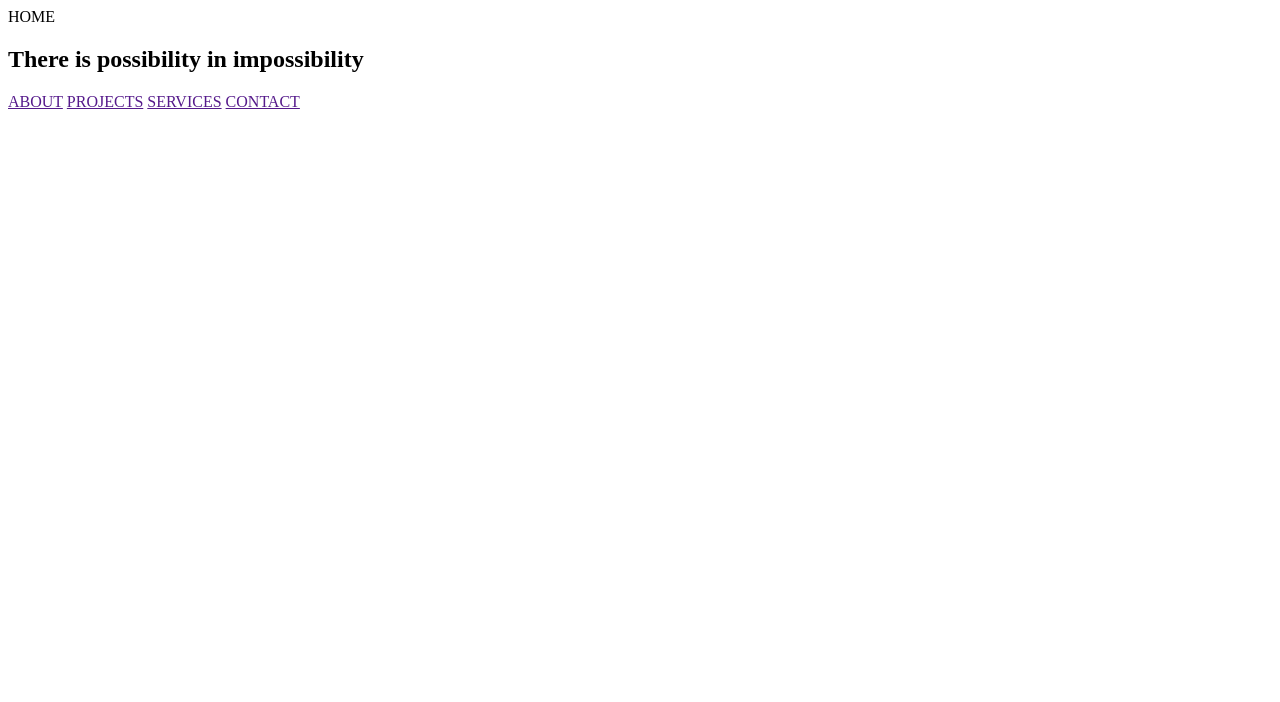
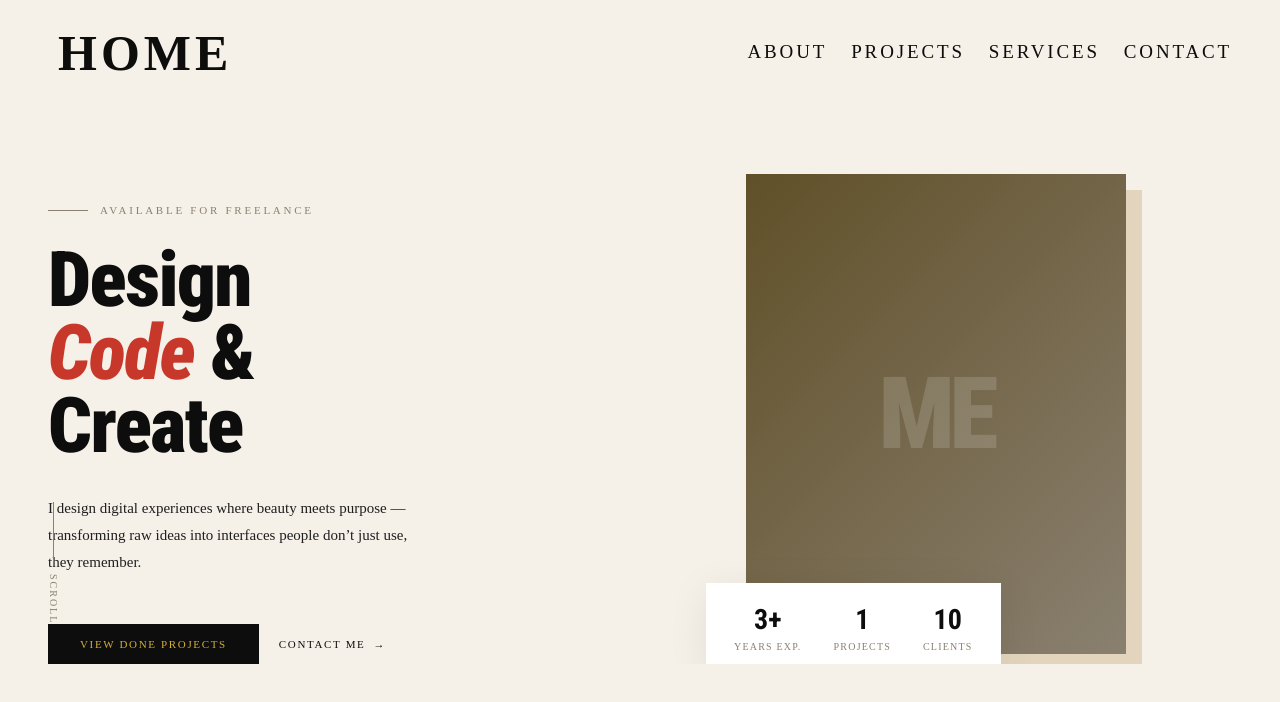
Before and after one commit to halameenadekunle427-lab/test, a plain HTML site: page index.html in a window 1280 px wide. Drawn offline with Linux system fonts and the light colour scheme.

Commit message:
home page done

```diff
--- a/index.html
+++ b/index.html
@@ -3,17 +3,65 @@
 <head>
     <meta charset="UTF-8">
     <meta name="viewport" content="width=device-width, initial-scale=1.0">
+    <link rel="stylesheet" href="style.css">
+    <link rel="preconnect" href="https://fonts.googleapis.com">
+    <link rel="preconnect" href="https://fonts.gstatic.com" crossorigin>
+    <link href="https://fonts.googleapis.com/css2?family=Roboto+Condensed:ital,wght@0,100..900;1,100..900&display=swap" rel="stylesheet">
     <title>PORTFOLIO</title>
 </head>
 <body>
-    <header>HOME</header>
-    <h2>There is possibility in impossibility</h2>
-    <div class="navbar">
-        <a href="">ABOUT</a>
-        <a href="">PROJECTS</a>
-        <a href="">SERVICES</a>
-        <a href="">CONTACT</a>
-    </div>
-    <link rel="stylesheet" href="style.css">
+    <header>
+    <logo>HOME</logo>
+        <div class="navbar">
+            <a href="about.html">ABOUT</a>
+            <a href="projects.html">PROJECTS</a>
+            <a href="service.html">SERVICES</a>
+            <a href="contact.html">CONTACT</a>
+        </div>
+    </header>
+    <h2 class="motto">There is possibility in impossibility</h2>
+    <section class="hero">
+        <div class="hero-left">
+            <p class="word">Available for Freelance</p>
+            <h1 class="hero-name">
+                Design<br>
+                <em>Code</em> &amp;<br>
+                 Create
+            </h1>
+             <p class="hero-desc">
+              I design digital experiences where beauty meets purpose — transforming raw ideas into interfaces people don’t just use, they remember.
+            </p>
+            <div class="hero-cta">
+                <a href="projects.html" class="btn-primary">View done projects</a>
+                <a href="contact.html" class="btn-outline">contact me</a>
+            </div>
+        </div>
+        <div class="hero-right">
+            <div class="hero-img-frame">
+                <div class="hero-img-bg"></div>
+                <div class="hero-img-box">
+                    <span class="hero-img-placeholder">ME</span>
+                </div>
+                <div class="hero-stats">
+                    <div class="stat-item">
+                        <span class="stat-num">3+</span>
+                        <span class="stat-label">Years Exp.</span>
+                    </div>
+                    <div class="stat-item">
+                        <span class="stat-num">1</span>
+                        <span class="stat-label">Projects</span>
+                    </div>
+                    <div class="stat-item">
+                        <span class="stat-num">10</span>
+                        <span class="stat-label">Clients</span>
+                    </div>
+                </div>
+            </div>
+        </div>
+        <div class="hero-scroll">
+            <div class="scroll-line"></div>
+            Scroll
+        </div>
+    </section>
 </body>
 </html>
--- a/style.css
+++ b/style.css
@@ -0,0 +1,335 @@
+ :root {
+         --ink: #0d0d0d;
+         --paper: #f5f0e8;
+         --accent: #c8382a;
+         --muted: #8a8070;
+         --gold: #b89a5a;
+         --realgold: #D4AF37;
+         --charcoal: #1F1F1F;
+         --white: #FFFFFF;
+         --deepblack: #0B0B0B;
+         --blue: #3B82F6;
+         --royal: #2563EB;
+ }
+
+*{
+    margin: 0;
+    padding: 0;
+}
+
+body {
+            background: var(--paper);
+            color: var(--ink);
+            overflow-x: hidden;
+}
+
+body::before {
+            content: '';
+            position: fixed;
+            inset: 0;
+}
+
+
+html{
+    scroll-behavior: smooth;
+}
+
+header{
+     position: fixed;
+     top: 0; left: 0; right: 0;
+     z-index: 100;
+     padding: 24px 48px;
+     display: flex;
+     justify-content: space-between;
+     align-items: center;
+     mix-blend-mode: multiply;
+}
+
+logo{
+    color: var(--ink);
+    text-align: left;
+    font-size: 50px;
+    padding-left: 10px;
+    letter-spacing: 0.08em;
+    font-weight: 900;
+    text-transform: uppercase;
+
+}
+
+.navbar{
+    font-size: 22px;
+    display: flex;
+    gap: 24px;
+
+}
+
+.navbar a{
+     font-size: 19px;
+     font-weight: 500;
+     letter-spacing: 0.15em;
+     text-transform: uppercase;
+     color: var(--ink);
+     text-decoration: none;
+     position: relative;
+     padding-bottom: 2px;
+     display: inline-block;
+}
+
+.navbar a::after {
+    content: ''; /* Required for pseudo-elements */
+    position: absolute;
+    width: 0; /* Initial width is zero */
+    height: 2px; /* Line thickness */
+    display: block;
+    margin: 0 auto;
+    left: 0;
+    right: 0;
+    bottom: 0; /* Position the line at the bottom */
+    background: var(--accent); /* Line color */
+    transition: width 0.3s ease-in-out; /* Smooth transition for the width property */
+}
+
+.navbar a:hover::after {
+     width: 100%;
+    }
+
+h2{
+    font-family: 'Roboto condensed', sans-serif;
+    font-size: 20px;
+    text-align: center;
+
+}
+.motto{
+    font-family: 'Roboto condensed', sans-serif;
+    font-size: 20px;
+    text-align: center;
+    width: 0;
+    overflow: hidden;
+    white-space: nowrap;
+    animation: typing 4s steps(20)forwards,
+    fadeOut 0.8s ease 4s forwards; /* starts fading at 4s when typing ends */
+    margin-top: 140px;  /* pushes below fixed header */
+    margin-left: auto;  /* add this */
+    margin-right: auto; /* add this */
+
+
+}
+
+/* animation fadein*/
+@keyframes typing{
+    from{width: 0}
+    to{width: 300px}
+}
+
+/* animation fadeout */
+@keyframes fadeOut {
+    from { opacity: 1; }
+    to { opacity: 0; }
+}
+
+.hero {
+            min-height: 50vh;
+            display: grid;
+            grid-template-columns: 1fr 1fr;
+            padding: 0 48px;
+            position: relative;
+            overflow: hidden;
+}
+ .hero-left {
+            display: flex;
+            flex-direction: column;
+            justify-content: center;
+            padding-right: 40px;
+            animation: fadeUp 1s ease both;
+            margin-top: 40px;
+        }
+
+        .word {
+            font-size: 11px;
+            font-weight: 500;
+            letter-spacing: 0.25em;
+            text-transform: uppercase;
+            color: var(--muted);
+            margin-bottom: 28px;
+            display: flex;
+            align-items: center;
+            gap: 12px;
+        }
+
+        .word::before {
+            content: '';
+            display: block;
+            width: 40px; height: 1px;
+            background: var(--muted);
+        }
+
+        .hero-name {
+            font-family: 'Roboto condensed', serif;
+            font-size: clamp(52px, 6vw, 88px);
+            font-weight: 900;
+            line-height: 0.95;
+            margin-bottom: 32px;
+            letter-spacing: -0.02em;
+        }
+
+        .hero-name em {
+            font-style: italic;
+            color: var(--accent);
+        }
+
+        .hero-desc {
+            font-size: 15px;
+            font-weight: 300;
+            line-height: 1.8;
+            color: var(--charcoal);
+            max-width: 380px;
+            margin-bottom: 48px;
+        }
+
+        .hero-cta {
+            display: flex;
+            gap: 20px;
+            align-items: center;
+        }
+
+        .btn-primary {
+            padding: 14px 32px;
+            background: var(--ink);
+            color: var(--realgold);
+            font-size: 11px;
+            font-weight: 500;
+            letter-spacing: 0.15em;
+            text-transform: uppercase;
+            text-decoration: none;
+            transition: background 0.25s, color 0.25s;
+        }
+
+        .btn-primary:hover {
+            background: var(--accent);
+        }
+
+        .btn-outline {
+            font-size: 11px;
+            font-weight: 500;
+            letter-spacing: 0.15em;
+            text-transform: uppercase;
+            color: var(--ink);
+            text-decoration: none;
+            display: flex;
+            align-items: center;
+            gap: 8px;
+        }
+
+        .btn-outline::after {
+            content: '→';
+            transition: transform 0.25s;
+        }
+
+        .btn-outline:hover::after { transform: translateX(5px); }
+
+        /*THE BOX*/
+
+
+        .hero-right {
+            display: flex;
+            align-items: center;
+            justify-content: center;
+            position: relative;
+            animation: fadeUp 1s 0.2s ease both;
+        }
+
+        .hero-img-frame {
+            width: 380px;
+            height: 480px;
+            position: relative;
+        }
+
+        .hero-img-bg {
+            position: absolute;
+            inset: 16px -16px -16px 16px;
+            background: var(--gold);
+            opacity: 0.3;
+        }
+
+        .hero-img-box {
+            position: relative;
+            width: 100%;
+            height: 100%;
+            background: linear-gradient(135deg, #605028 0%, #8a8070 100%);
+            display: flex;
+            align-items: center;
+            justify-content: center;
+            overflow: hidden;
+        }
+
+        .hero-img-placeholder {
+            font-family: 'Roboto condensed', serif;
+            font-size: 100px;
+            font-weight: 900;
+            color: rgba(255,255,255,0.15);
+            letter-spacing: -0.05em;
+            user-select: none;
+        }
+
+        .hero-stats {
+            position: absolute;
+            bottom: -20px;
+            left: -40px;
+            background: rgb(255, 255, 255);
+            padding: 20px 28px;
+            box-shadow: 0 8px 40px rgba(0,0,0,0.08);
+            display: flex;
+            gap: 32px;
+        }
+
+        .stat-item { text-align: center; }
+
+        .stat-num {
+            font-family: 'Roboto condensed', serif;
+            font-size: 28px;
+            font-weight: 700;
+            color: var(--ink);
+            display: block;
+        }
+
+        .stat-label {
+            font-size: 10px;
+            font-weight: 500;
+            letter-spacing: 0.12em;
+            text-transform: uppercase;
+            color: var(--muted);
+        }
+
+        .hero-scroll {
+            position: absolute;
+            bottom: 40px;
+            left: 48px;
+            display: flex;
+            align-items: center;
+            gap: 12px;
+            font-size: 10px;
+            font-weight: 500;
+            letter-spacing: 0.2em;
+            text-transform: uppercase;
+            color: var(--muted);
+            writing-mode: vertical-rl;
+        }
+
+        .scroll-line {
+            width: 1px;
+            height: 60px;
+            background: var(--muted);
+            position: relative;
+            overflow: hidden;
+        }
+
+        .scroll-line::after {
+            content: '';
+            position: absolute;
+            top: -100%;
+            left: 0;
+            width: 100%;
+            height: 100%;
+            background: var(--accent);
+            animation: scrollAnim 2s ease infinite;
+        }
```
Also changed, not shown: about.html (+7 -1 lines), contact.html (+8 -2 lines), projects.html (+7 -1 lines), service.html (+8 -1 lines).
